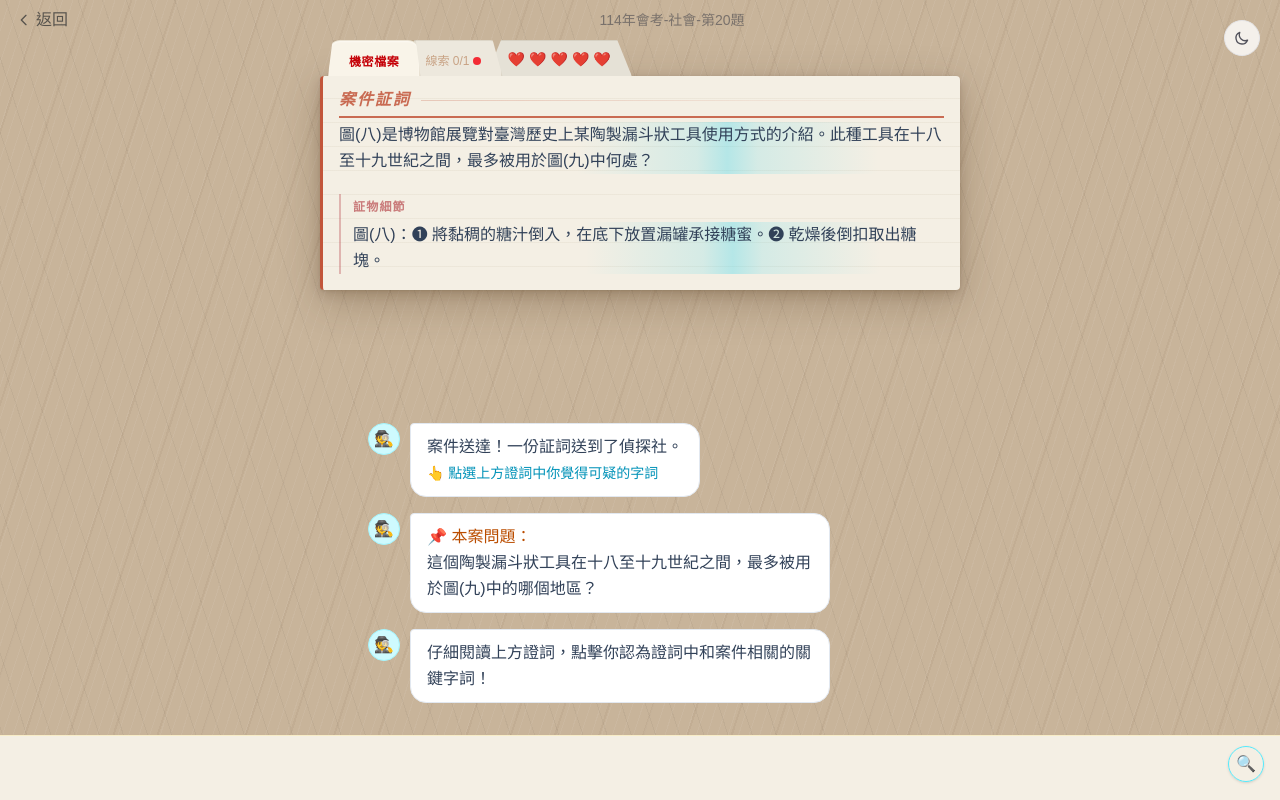
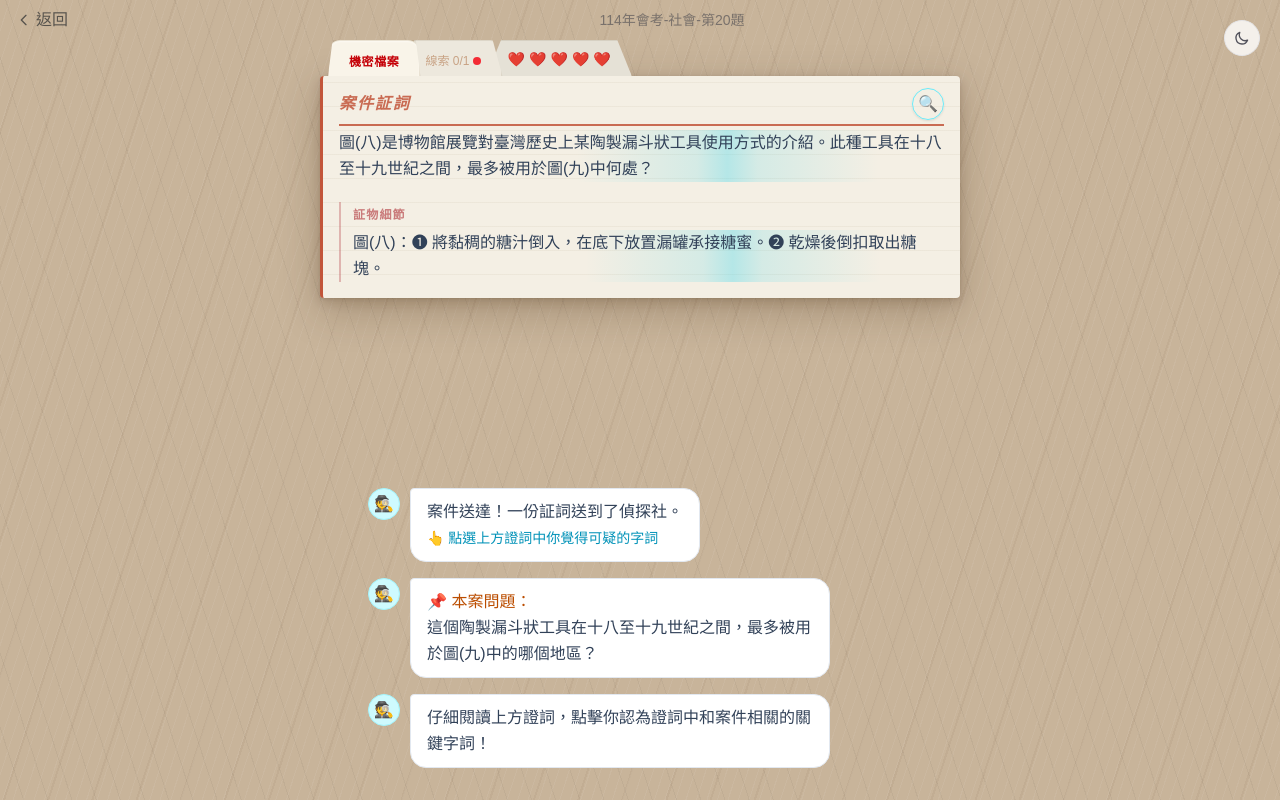
Before and after one commit to gurry0927/EDTechWeb, a Next.js app in the folder web/: page /question-detective in a window 1280 px wide. Both pictures are taken after a click on the button 640 px from the left and 285 px from the top of the page. Built offline with nearby package versions, Linux system fonts and the light colour scheme.

Commit message:
refactor: remove footer, scan btn to header, reasoning as sticky FAB

```diff
--- a/web/src/components/question-detective/DetectivePlayer.tsx
+++ b/web/src/components/question-detective/DetectivePlayer.tsx
@@ -542,9 +542,25 @@ export function DetectivePlayer({ question, onBack }: Props) {
               {isPointingPhase
                 ? <div className="text-sm text-amber-600 dark:text-amber-400 font-medium">{DIALOGUE.reasoningPointingBanner}</div>
                 : (
-                  <div className="case-file-header">
+                  <div className="case-file-header flex items-center justify-between">
+                    <div className="flex items-center gap-2 min-w-0">
                       <span className="case-file-header-label">案件証詞</span>
-                    <div className="case-file-header-rule" />
+                      <div className="case-file-header-rule flex-1" />
+                    </div>
+                    {phase === 'clue' && !clueLocked && (
+                      <button
+                        disabled={scanOnCooldown}
+                        onClick={() => { setActiveScanning(true); showToast(DIALOGUE.scanActivate); if (!hasEverTapped) resetIdleTimer(true); }}
+                        className={`shrink-0 ml-2 text-base flex items-center justify-center w-8 h-8 rounded-full border transition-all
+                          ${scanOnCooldown
+                            ? 'border-slate-200 dark:border-white/10 text-slate-300 dark:text-white/20 cursor-not-allowed'
+                            : 'border-cyan-300 dark:border-cyan-700/40 text-cyan-600 dark:text-cyan-400 hover:bg-cyan-50 dark:hover:bg-cyan-900/10 shadow-sm active:scale-95'
+                          }`}
+                        title={scanOnCooldown ? DIALOGUE.scanCooldownMsg : '掃描模式'}
+                      >
+                        🔍
+                      </button>
+                    )}
                   </div>
                 )
               }
@@ -568,8 +584,8 @@ export function DetectivePlayer({ question, onBack }: Props) {
         </div>
       </div>
 
-      {/* Chat */}
-      <main className="flex-1 overflow-y-auto flex flex-col">
+      {/* Chat — position:relative 讓 FAB 能正確 absolute 定位 */}
+      <main className="flex-1 overflow-y-auto flex flex-col relative">
         <div className="max-w-xl mx-auto px-4 py-4 space-y-4 mt-auto w-full">
 
         <D>{DIALOGUE.intro}<br/><span className="text-cyan-600 dark:text-cyan-400 text-sm">{DIALOGUE.introHint}</span></D>
@@ -735,40 +751,29 @@ export function DetectivePlayer({ question, onBack }: Props) {
 
         <div ref={chatEndRef} />
         </div>
-      </main>
 
-      {/* Fixed bottom bar — 1 列，一左一右分佈 */}
-      <footer className="shrink-0 border-t border-amber-200/30 dark:border-white/10" style={{ backgroundColor: 'var(--det-paper)', paddingBottom: 'max(8px, env(safe-area-inset-bottom))' }}>
-        <div className="px-4 py-2.5 flex items-center justify-between gap-3">
-          <div className="flex justify-start min-w-0">
+        {/* FAB — 浮動在聊天區右下角，推理按鈕 or 結案返回 */}
         {phase === 'clue' && foundClues.size > 0 && (allCriticalFound || clueLocked) && (
-              <button onClick={enterReasoning} className={`${reasoningBtnBase} h-9 text-[10px] sm:text-[13px] px-4`}>
+          <div className="sticky bottom-4 flex justify-start px-4 pointer-events-none">
+            <button
+              onClick={enterReasoning}
+              className={`${reasoningBtnBase} pointer-events-auto h-9 text-[10px] sm:text-[13px] px-4 shadow-lg`}
+            >
               {allCriticalFound ? DIALOGUE.clueReady : DIALOGUE.clueForceAdvance}
             </button>
-            )}
           </div>
-
-          <div className="flex justify-end shrink-0">
-            {phase === 'clue' && !clueLocked && (
-              <button
-                disabled={scanOnCooldown}
-                onClick={() => { setActiveScanning(true); showToast(DIALOGUE.scanActivate); if (!hasEverTapped) resetIdleTimer(true); }}
-                className={`text-base flex items-center justify-center w-9 h-9 rounded-full border transition-all
-                  ${scanOnCooldown
-                    ? 'border-slate-200 dark:border-white/10 text-slate-300 dark:text-white/20 cursor-not-allowed'
-                    : 'border-cyan-300 dark:border-cyan-700/40 text-cyan-600 dark:text-cyan-400 hover:bg-cyan-50 dark:hover:bg-cyan-900/10 shadow-sm active:scale-95'
-                  }`}
-                title={scanOnCooldown ? DIALOGUE.scanCooldownMsg : '掃描模式'}
-              >
-                🔍
-              </button>
         )}
         {phase === 'solution' && (
-              <button onClick={onBack} className="text-xs text-slate-500 dark:text-white/50 hover:text-slate-700 dark:hover:text-white/70">回到題庫</button>
+          <div className="sticky bottom-4 flex justify-end px-4 pointer-events-none">
+            <button
+              onClick={onBack}
+              className="pointer-events-auto text-xs px-4 py-2 rounded-full bg-white/80 dark:bg-white/10 border border-slate-200 dark:border-white/10 text-slate-500 dark:text-white/50 hover:text-slate-700 shadow-sm backdrop-blur-sm transition-all active:scale-95"
+            >
+              回到題庫
+            </button>
+          </div>
         )}
-          </div>
-        </div>
-      </footer>
+      </main>
 
       {/* Toast — fixed z-[60]，永遠在最頂層，不被 notebook backdrop 壓住 */}
       {toast && (
```
Lines whose indentation alone changed are shown as unchanged.
